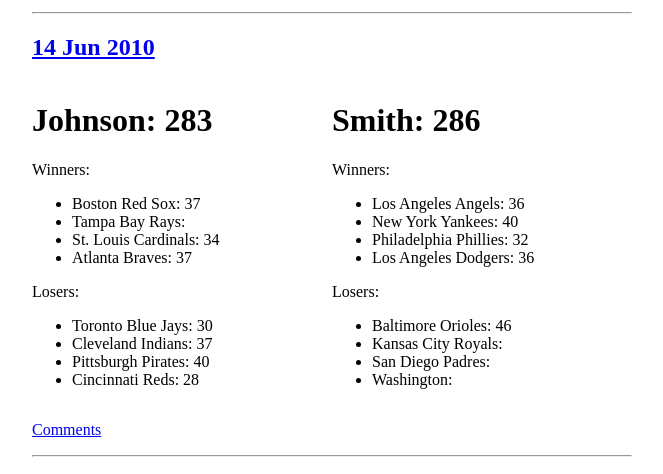
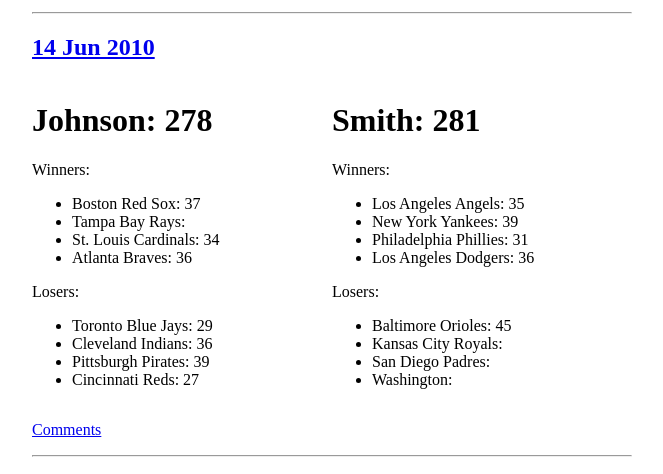
Before and after one commit to travisj/thebet, a Jekyll site: the page built from index.html, in a window 1280 px wide and 900 px high. Shown: the part 247-721 px from the top of the window, without its empty margins (308-971 px from the left). Built offline with Jekyll 4.4.1, drawn with Linux system fonts in a browser that asks for light colours; nearby versions of some CDN libraries; Markdown is read by kramdown in place of the engine named in the settings; the list of posts is cut into pages by our own code; comment, search, counter and statistics services are not loaded.

Commit message:
adding todays results

```diff
--- a/_posts/2010-06-14-Results.markdown
+++ b/_posts/2010-06-14-Results.markdown
@@ -1,21 +1,21 @@
 ---
 layout: post
-johnson: 283
-smith: 286
-tor: 30
-cle: 37
+johnson: 278
+smith: 281
+tor: 29
+cle: 36
 bos: 37
 tb: 40
-pit: 40
-cin: 28
+pit: 39
+cin: 27
 stl: 34
-atl: 37
-bal: 46
+atl: 36
+bal: 45
 kc: 37
-nyy: 40
-laa: 36
-sd: 26
+nyy: 39
+laa: 35
+sd: 25
 wsh: 33
-phi: 32
+phi: 31
 lad: 36
 ---
```
